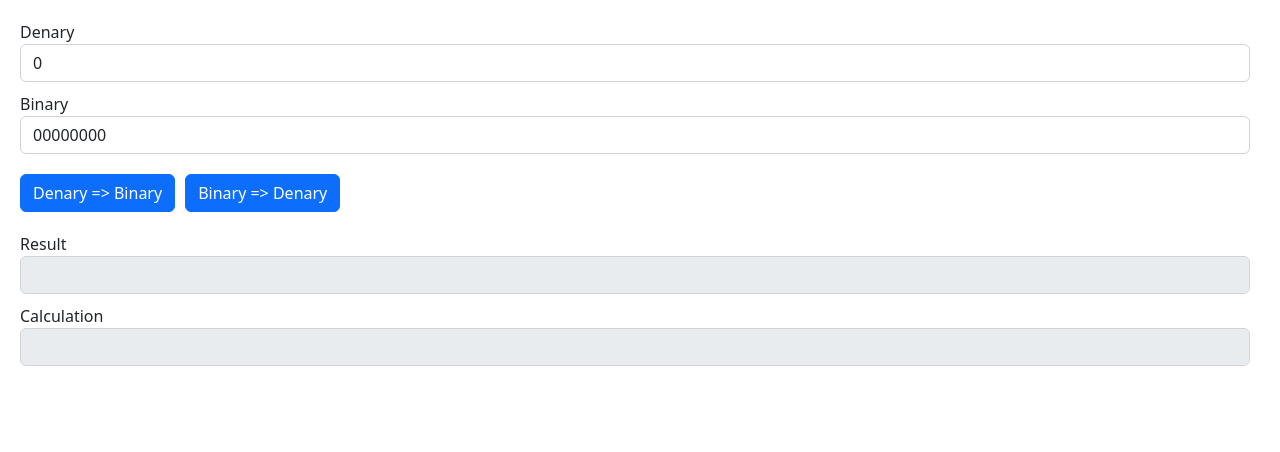
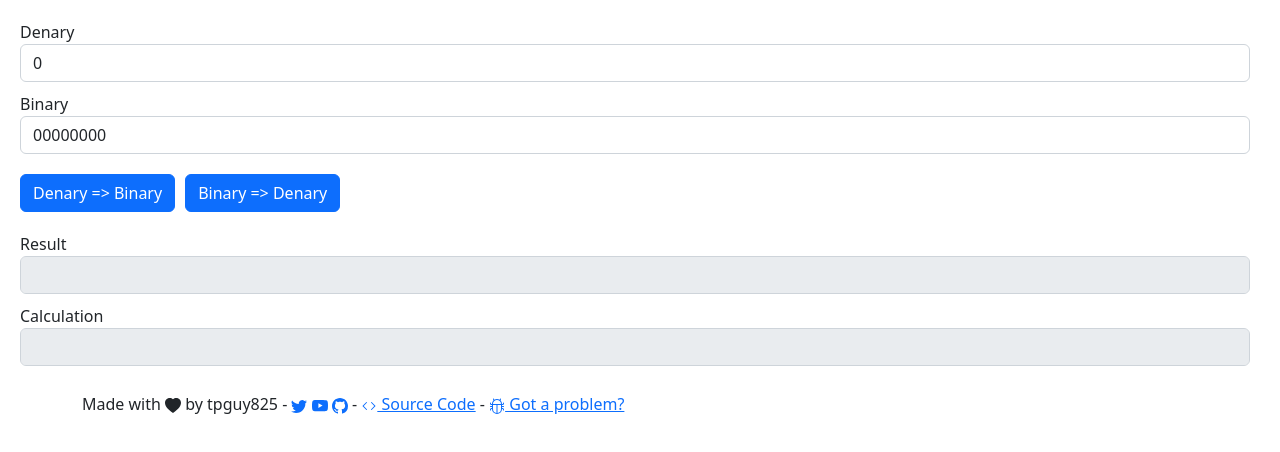
Before and after one commit to tpguy825/other, a React (Vite) app: page /binary in a window 1280 px wide. Shown: the top 452 px of the page. Built offline with nearby package versions, Linux system fonts and the light colour scheme.

Commit message:
apply footer

```diff
--- a/package.json
+++ b/package.json
@@ -1,5 +1,5 @@
 {
-	"name": "binary-converter",
+	"name": "other",
 	"private": true,
 	"version": "0.0.0",
 	"type": "module",
--- a/src/index.tsx
+++ b/src/index.tsx
@@ -3,8 +3,9 @@ import ReactDOM from "react-dom/client";
 import "bootstrap";
 import { createBrowserRouter, RouterProvider } from "react-router-dom";
 
+import Index from "./components/index";
 import Binary from "./components/binary";
-import Index from "./components/index";
+import Footer from "./components/footer/Footer";
 
 import "./assets/index.scss";
 
@@ -23,5 +24,6 @@ const router = createBrowserRouter([
 ReactDOM.createRoot(document.getElementById("root") as HTMLElement).render(
 	<React.StrictMode>
 		<RouterProvider router={router} />
+		<Footer />
 	</React.StrictMode>,
 );
```
Also changed, not shown: 1 other file (tests, documents, lock files or other folders).
